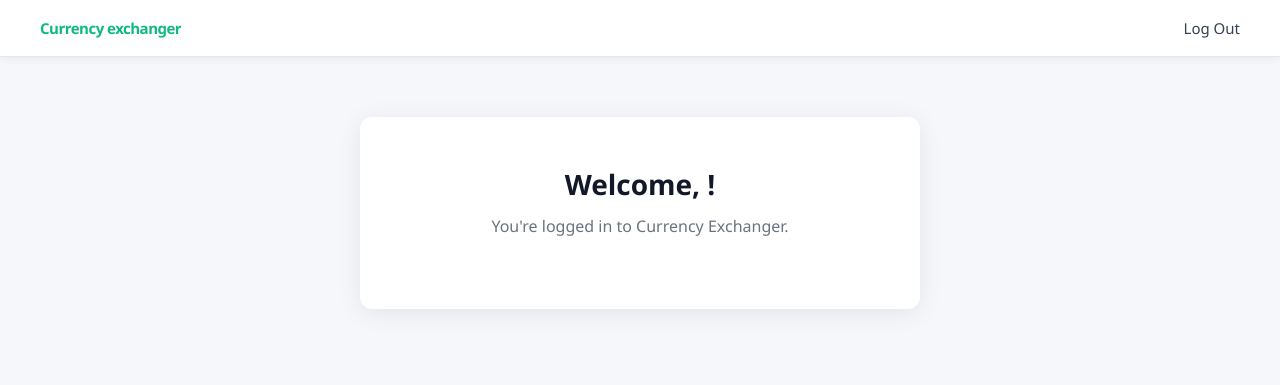
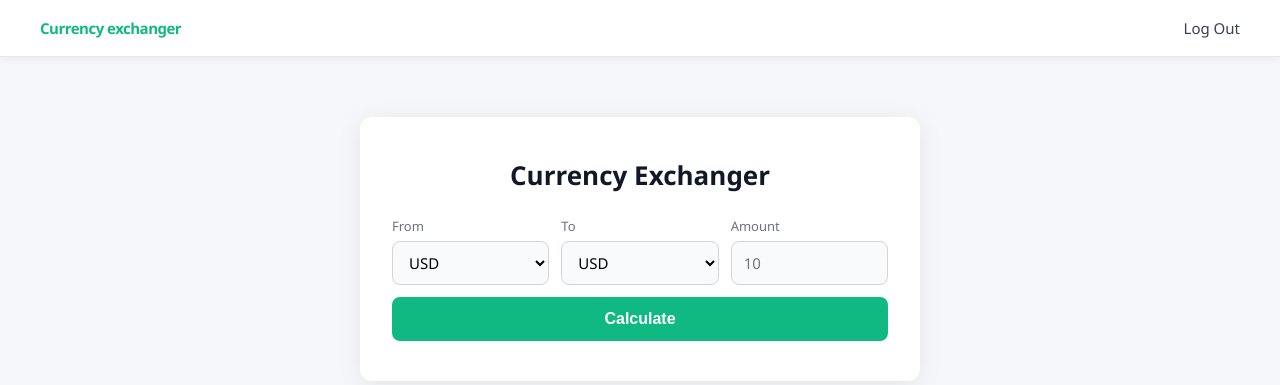
Before and after one commit to WeRaNQ/django-currency-converter, a Django app: page / in a window 1280 px wide. Shown: the top 385 px of the page. Run offline with Django 5.2, Linux system fonts and the light colour scheme; the visitor is signed in with stand-in values (Sample User, id 1).

Commit message:
Add currency converter with apilayer API

```diff
--- a/mysite/mysite/settings.py
+++ b/mysite/mysite/settings.py
@@ -30,6 +30,7 @@
     raise ValueError("SECRET_KEY is not set in environment")
 DEBUG = os.environ.get("DEBUG", "False") == "True"
 
+API_KEY = os.environ.get("API_KEY")
 
 ALLOWED_HOSTS = []
 
--- a/mysite/sitex/forms.py
+++ b/mysite/sitex/forms.py
@@ -54,3 +54,15 @@
             'class': 'logform',
         })
     )
+
+
+class ConvertForm(forms.Form):
+    Options = (
+        ('EUR', 'EUR'),
+        ('RUB', 'RUB'),
+        ('USD', 'USD'),
+        ('BYN', 'BYN'),
+    )
+    fcurrency = forms.ChoiceField(label='From', widget=forms.Select, choices=Options)
+    scurrency = forms.ChoiceField(label='To', widget=forms.Select, choices=Options)
+    amount = forms.IntegerField(label='Amount')
--- a/mysite/sitex/static/main/style.css
+++ b/mysite/sitex/static/main/style.css
@@ -7,25 +7,130 @@
 .main-card {
     background: #ffffff;
     border-radius: 12px;
-    padding: 48px 32px;
+    padding: 40px 32px;
     box-shadow: 0 4px 24px rgba(0, 0, 0, 0.08);
+}
+
+.main-card h1 {
+    font-size: 26px;
+    margin-bottom: 24px;
+    text-align: center;
+    color: #111827;
+}
+
+/* ===== Форма ===== */
+.convert-form {
+    display: flex;
+    flex-wrap: wrap;
+    gap: 12px;
+    align-items: flex-end;
+}
+
+.convert-form .field {
+    flex: 1 1 0;
+    min-width: 0;
+    display: flex;
+    flex-direction: column;
+}
+
+.convert-form .field label {
+    font-size: 13px;
+    color: #6b7280;
+    margin-bottom: 6px;
+    font-weight: 500;
+}
+
+.convert-form select,
+.convert-form input[type="number"] {
+    width: 100%;
+    box-sizing: border-box;
+    height: 44px;
+    padding: 0 12px;
+    border: 1px solid #d1d5db;
+    border-radius: 8px;
+    font-size: 15px;
+    background-color: #f9fafb;
+    font-family: inherit;
+    line-height: 44px;
+}
+
+.convert-form select:focus,
+.convert-form input[type="number"]:focus {
+    outline: none;
+    border-color: #10b981;
+    background-color: #ffffff;
+}
+
+.convert-form button {
+    flex: 1 1 100%;
+    height: 44px;
+    padding: 0;
+    background-color: #10b981;
+    color: #ffffff;
+    border: none;
+    border-radius: 8px;
+    font-size: 16px;
+    font-weight: 600;
+    cursor: pointer;
+    transition: background-color 0.2s, transform 0.1s;
+}
+
+.convert-form button:hover {
+    background-color: #059669;
+}
+
+.convert-form button:active {
+    transform: scale(0.98);
+}
+
+/* ===== Результат ===== */
+.result-box {
+    margin-top: 28px;
+    padding: 24px;
+    background: #f0fdf4;
+    border: 1px solid #bbf7d0;
+    border-radius: 10px;
     text-align: center;
 }
 
-.main-card h1 {
-    font-size: 28px;
-    margin-bottom: 12px;
-    color: #111827;
+.result-box .result-label {
+    font-size: 13px;
+    color: #6b7280;
+    text-transform: uppercase;
+    letter-spacing: 0.5px;
+    margin-bottom: 8px;
 }
 
-.main-card .subtitle {
-    font-size: 16px;
-    color: #6b7280;
-    margin-bottom: 24px;
+.result-box .result-value {
+    font-size: 32px;
+    font-weight: 700;
+    color: #065f46;
 }
 
-.main-card .welcome {
-    font-size: 18px;
+/* ===== Приглашение ===== */
+.auth-prompt {
+    text-align: center;
+    padding: 40px 20px;
+}
+
+.auth-prompt h2 {
+    font-size: 20px;
+    color: #374151;
+    margin-bottom: 16px;
+    font-weight: 500;
+}
+
+.auth-prompt p {
+    color: #6b7280;
+    font-size: 15px;
+}
+
+.auth-prompt a {
     color: #10b981;
+    text-decoration: none;
     font-weight: 600;
 }
+
+.auth-prompt a:hover {
+    text-decoration: underline;
+}
--- a/mysite/sitex/templates/main.html
+++ b/mysite/sitex/templates/main.html
@@ -7,11 +7,51 @@
 <div class="main-container">
     <div class="main-card">
         {% if user.is_authenticated %}
-            <h1>Welcome, {{ name }} ! </h1>
-            <p class="subtitle">You're logged in to Currency Exchanger.</p>
+            <h1>Currency Exchanger</h1>
+
+            <form method="POST" class="convert-form">
+                {% csrf_token %}
+
+                <div class="field">
+                    <label for="fcurrency">From</label>
+                    <select name="fcurrency" id="fcurrency">
+                        <option value="USD">USD</option>
+                        <option value="EUR">EUR</option>
+                        <option value="RUB">RUB</option>
+                        <option value="BYN">BYN</option>
+                    </select>
+                </div>
+
+                <div class="field">
+                    <label for="scurrency">To</label>
+                    <select name="scurrency" id="scurrency">
+                        <option value="USD">USD</option>
+                        <option value="EUR">EUR</option>
+                        <option value="RUB">RUB</option>
+                        <option value="BYN">BYN</option>
+                    </select>
+                </div>
+
+                <div class="field">
+                    <label for="amount">Amount</label>
+                    <input type="number" name="amount" id="amount" min="1" placeholder="10">
+                </div>
+
+                <button type="submit">Calculate</button>
+            </form>
+
+            {% if result %}
+                <div class="result-box">
+                    <div class="result-label">Result</div>
+                    <div class="result-value">{{ result }}</div>
+                </div>
+            {% endif %}
+
         {% else %}
-            <h1>Currency Exchanger</h1>
-            <p class="subtitle">To access the currency exchange, you must register or log in.</p>
+            <div class="auth-prompt">
+                <h2>Currency Exchanger</h2>
+                <p>To access the currency exchange, you must <a href="{% url 'login' %}">log in</a> or <a href="{% url 'register' %}">register</a>.</p>
+            </div>
         {% endif %}
     </div>
 </div>
--- a/mysite/sitex/views.py
+++ b/mysite/sitex/views.py
@@ -2,10 +2,13 @@
 from .forms import RegisterForm, LoginForm
 from django.contrib.auth import authenticate, login
 from django.utils.http import url_has_allowed_host_and_scheme
-from django.contrib.auth.models import AnonymousUser
 from django.contrib.auth import logout
 from django.contrib.auth.decorators import login_required
 from django.contrib import messages
+from django.conf import settings
+from .forms import ConvertForm
+from .models import UserLastCurrency
+import requests
 
 
 
@@ -48,9 +51,38 @@
     return render(request,"login.html",context)
 
 def home_page(request):
-    if request.user == AnonymousUser():
+    if not request.user.is_authenticated:
         return render(request, 'main.html')
-    return render(request, 'main.html', {'name': request.user.nickname})
+
+    form = ConvertForm(request.POST or None)
+    context = {'form': form, 'name': request.user.nickname}
+
+    if form.is_valid():
+        currency1 = request.POST.get('fcurrency')
+        currency2 = request.POST.get('scurrency')
+        amount = request.POST.get('amount')
+
+        if int(amount) > 0:
+            url = f"https://api.apilayer.com/currency_data/convert?to={currency2}&from={currency1}&amount={amount}"
+            headers = {"apikey": settings.API_KEY}
+            response = requests.get(url, headers=headers).json()
+
+            if 'result' in response:
+                result = response['result']
+                context['result'] = result
+
+                UserLastCurrency.objects.update_or_create(
+                    user_id=request.user.id,
+                    defaults={
+                        'currencyfrom': currency1,
+                        'currencyto': currency2,
+                        'amount': amount,
+                    }
+                )
+
+    return render(request, 'main.html', context)
+
+
 
 @login_required
 def profile_page(request):
@@ -59,6 +91,13 @@
         'email': request.user.email,
         'role': request.user.role,
     }
+    try:
+        info = UserLastCurrency.objects.get(user=request.user)
+        context['fcurrency'] = info.currencyfrom
+        context['tcurrency'] = info.currencyto
+        context['amount'] = info.amount
+    except UserLastCurrency.DoesNotExist:
+        pass
     return render(request, 'profile.html', context)
 
 def logout_page(request):
```
Also changed, not shown: mysite/sitex/static/profile/style.css (+13 -18 lines).
